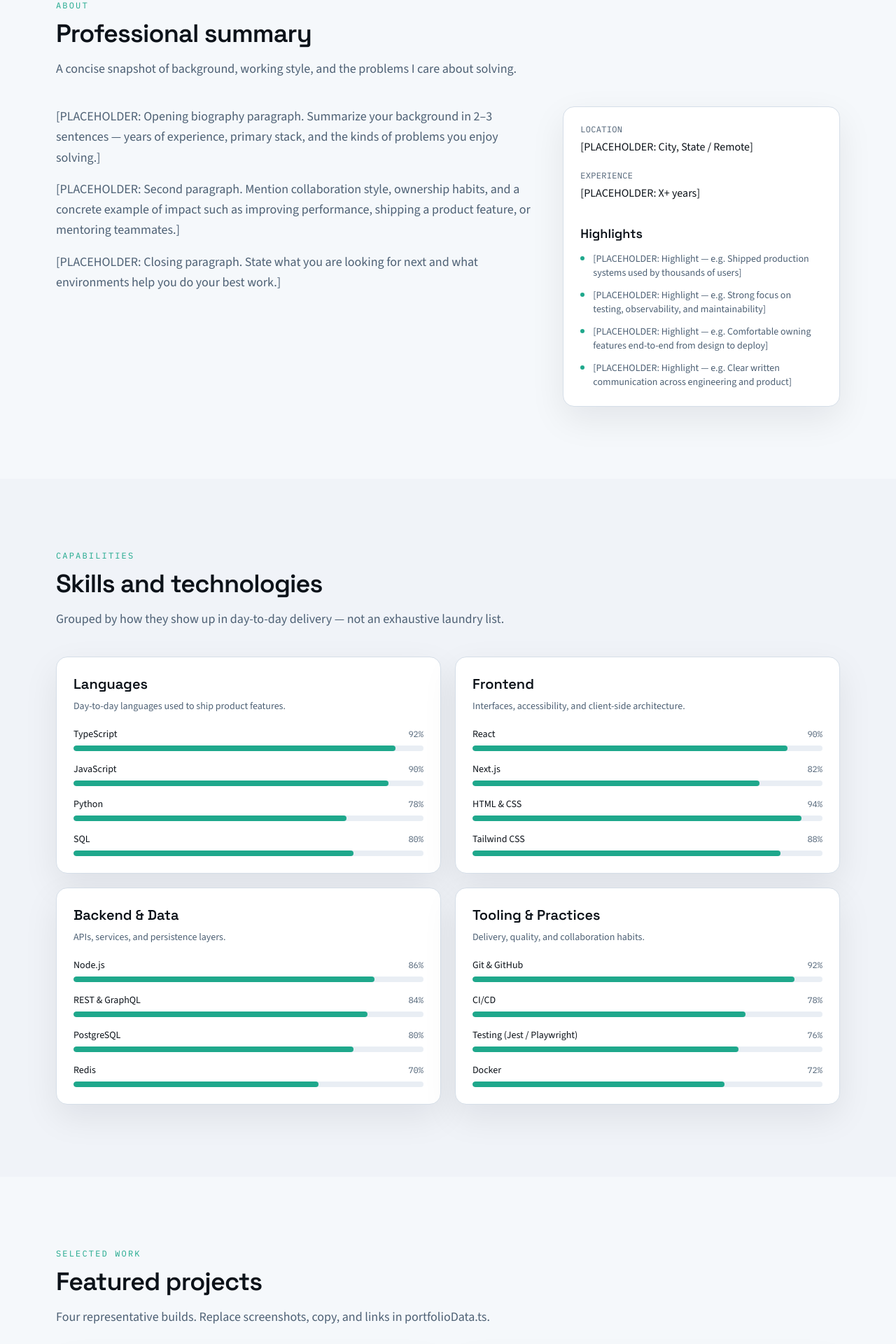
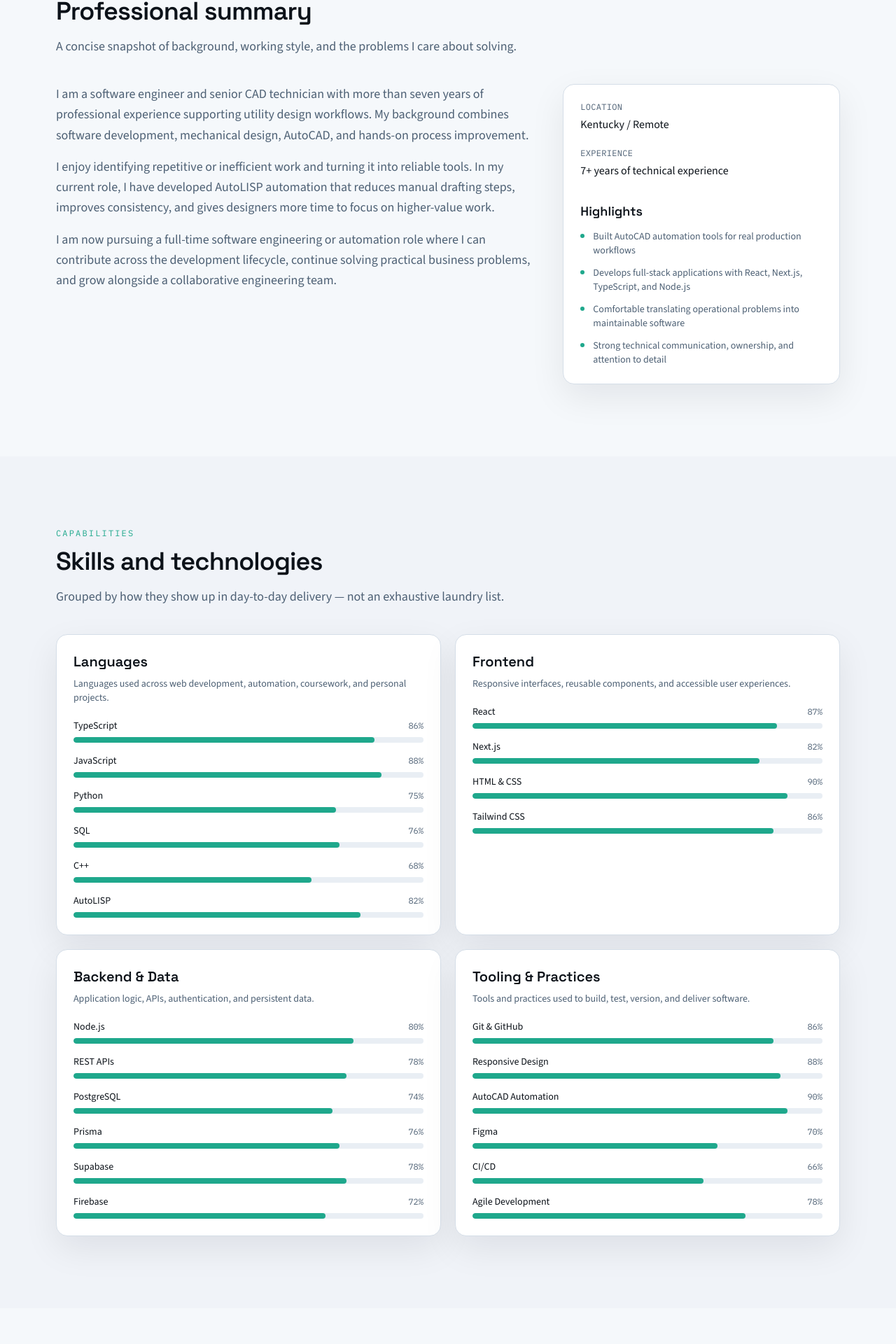
Before and after one commit to Christopher-Holland/SWE-Portfolio, a React (Vite) app: page / in a window 1280 px wide. Shown: the part 800-2720 px from the top of the page at 70% size. Built offline with nearby package versions, Linux system fonts and the light colour scheme.

Commit message:
Update: filling in personal info

```diff
--- a/src/data/portfolioData.ts
+++ b/src/data/portfolioData.ts
@@ -3,16 +3,16 @@ import type { PortfolioData } from '../types/portfolio';
 /**
  * Centralized portfolio content.
  *
- * Replace every [PLACEHOLDER] value with your real information before deploying.
- * Components import from this file only — edit here, not in section components.
+ * Replace remaining TODO values with your real links, contact details,
+ * screenshots, and resume path before deploying.
  */
 export const portfolioData: PortfolioData = {
   meta: {
-    siteTitle: '[PLACEHOLDER: Full Name] | Software Engineer',
+    siteTitle: 'Christopher Holland | Software Engineer',
     siteDescription:
-      'Portfolio of [PLACEHOLDER: Full Name], a software engineer specializing in [PLACEHOLDER: specialty area].',
-    authorName: '[PLACEHOLDER: Full Name]',
-    copyrightName: '[PLACEHOLDER: Full Name]',
+      'Portfolio of Christopher Holland, a software engineer and automation developer building practical web applications, internal tools, and AutoCAD workflow automation.',
+    authorName: 'Christopher Holland',
+    copyrightName: 'Christopher Holland',
   },
 
   nav: [
@@ -25,217 +25,264 @@ export const portfolioData: PortfolioData = {
   ],
 
   hero: {
-    greeting: 'Hello — I build software that ships.',
-    name: '[PLACEHOLDER: Full Name]',
-    title: '[PLACEHOLDER: Professional Title, e.g. Full-Stack Software Engineer]',
+    greeting: 'Hello — I build software that solves real problems.',
+    name: 'Christopher Holland',
+    title: 'Software Engineer & Automation Developer',
     tagline:
-      'I design and deliver reliable web applications with clear architecture, thoughtful UX, and measurable impact. Currently open to [PLACEHOLDER: role type] opportunities.',
+      'I build full-stack applications, internal tools, and workflow automation with a focus on practical design, maintainable code, and measurable improvements. Currently seeking full-time software engineering and automation opportunities.',
     primaryCta: { label: 'View projects', href: '#projects' },
-    secondaryCta: { label: 'Download resume', href: '#resume-placeholder' },
-    availability: '[PLACEHOLDER: Available for new opportunities — City, ST]',
+    secondaryCta: {
+      label: 'Download resume',
+      href: '/TODO-christopher-holland-resume.pdf',
+    },
+    availability: 'Open to full-time opportunities — Kentucky / Remote',
   },
 
   about: {
     heading: 'Professional summary',
     paragraphs: [
-      '[PLACEHOLDER: Opening biography paragraph. Summarize your background in 2–3 sentences — years of experience, primary stack, and the kinds of problems you enjoy solving.]',
-      '[PLACEHOLDER: Second paragraph. Mention collaboration style, ownership habits, and a concrete example of impact such as improving performance, shipping a product feature, or mentoring teammates.]',
-      '[PLACEHOLDER: Closing paragraph. State what you are looking for next and what environments help you do your best work.]',
+      'I am a software engineer and senior CAD technician with more than seven years of professional experience supporting utility design workflows. My background combines software development, mechanical design, AutoCAD, and hands-on process improvement.',
+      'I enjoy identifying repetitive or inefficient work and turning it into reliable tools. In my current role, I have developed AutoLISP automation that reduces manual drafting steps, improves consistency, and gives designers more time to focus on higher-value work.',
+      'I am now pursuing a full-time software engineering or automation role where I can contribute across the development lifecycle, continue solving practical business problems, and grow alongside a collaborative engineering team.',
     ],
     highlights: [
-      '[PLACEHOLDER: Highlight — e.g. Shipped production systems used by thousands of users]',
-      '[PLACEHOLDER: Highlight — e.g. Strong focus on testing, observability, and maintainability]',
-      '[PLACEHOLDER: Highlight — e.g. Comfortable owning features end-to-end from design to deploy]',
-      '[PLACEHOLDER: Highlight — e.g. Clear written communication across engineering and product]',
+      'Built AutoCAD automation tools for real production workflows',
+      'Develops full-stack applications with React, Next.js, TypeScript, and Node.js',
+      'Comfortable translating operational problems into maintainable software',
+      'Strong technical communication, ownership, and attention to detail',
     ],
-    location: '[PLACEHOLDER: City, State / Remote]',
-    yearsExperience: '[PLACEHOLDER: X+ years]',
+    location: 'Kentucky / Remote',
+    yearsExperience: '7+ years of technical experience',
   },
 
   skills: [
     {
       title: 'Languages',
-      description: 'Day-to-day languages used to ship product features.',
+      description:
+        'Languages used across web development, automation, coursework, and personal projects.',
       skills: [
-        { name: 'TypeScript', level: 92 },
-        { name: 'JavaScript', level: 90 },
-        { name: 'Python', level: 78 },
-        { name: 'SQL', level: 80 },
+        { name: 'TypeScript', level: 86 },
+        { name: 'JavaScript', level: 88 },
+        { name: 'Python', level: 75 },
+        { name: 'SQL', level: 76 },
+        { name: 'C++', level: 68 },
+        { name: 'AutoLISP', level: 82 },
       ],
     },
     {
       title: 'Frontend',
-      description: 'Interfaces, accessibility, and client-side architecture.',
+      description:
+        'Responsive interfaces, reusable components, and accessible user experiences.',
       skills: [
-        { name: 'React', level: 90 },
+        { name: 'React', level: 87 },
         { name: 'Next.js', level: 82 },
-        { name: 'HTML & CSS', level: 94 },
-        { name: 'Tailwind CSS', level: 88 },
+        { name: 'HTML & CSS', level: 90 },
+        { name: 'Tailwind CSS', level: 86 },
       ],
     },
     {
       title: 'Backend & Data',
-      description: 'APIs, services, and persistence layers.',
+      description:
+        'Application logic, APIs, authentication, and persistent data.',
       skills: [
-        { name: 'Node.js', level: 86 },
-        { name: 'REST & GraphQL', level: 84 },
-        { name: 'PostgreSQL', level: 80 },
-        { name: 'Redis', level: 70 },
+        { name: 'Node.js', level: 80 },
+        { name: 'REST APIs', level: 78 },
+        { name: 'PostgreSQL', level: 74 },
+        { name: 'Prisma', level: 76 },
+        { name: 'Supabase', level: 78 },
+        { name: 'Firebase', level: 72 },
       ],
     },
     {
       title: 'Tooling & Practices',
-      description: 'Delivery, quality, and collaboration habits.',
+      description:
+        'Tools and practices used to build, test, version, and deliver software.',
       skills: [
-        { name: 'Git & GitHub', level: 92 },
-        { name: 'CI/CD', level: 78 },
-        { name: 'Testing (Jest / Playwright)', level: 76 },
-        { name: 'Docker', level: 72 },
+        { name: 'Git & GitHub', level: 86 },
+        { name: 'Responsive Design', level: 88 },
+        { name: 'AutoCAD Automation', level: 90 },
+        { name: 'Figma', level: 70 },
+        { name: 'CI/CD', level: 66 },
+        { name: 'Agile Development', level: 78 },
       ],
     },
   ],
 
   projects: [
     {
-      id: 'project-atlas',
-      title: '[PLACEHOLDER: Project Name — Atlas Dashboard]',
+      id: 'deckhaven',
+      title: 'DeckHaven',
       shortDescription:
-        'A real-time operations dashboard for monitoring distributed service health.',
+        'A full-stack platform for organizing Magic: The Gathering decks, cards, and collections.',
       longSummary:
-        '[PLACEHOLDER: Longer project summary. Describe the problem, your role, technical approach, and outcome. Example: Designed a React + Node dashboard that reduced incident triage time by surfacing latency and error budgets in one place.]',
-      technologies: ['React', 'TypeScript', 'Node.js', 'WebSockets', 'PostgreSQL'],
-      imageSrc: '/project-atlas.svg',
+        'DeckHaven is a responsive portfolio application built to help Magic: The Gathering players organize decks and collection data in one place. The project demonstrates full-stack development, relational data modeling, reusable React components, responsive layouts, and iterative product design.',
+      technologies: [
+        'Next.js',
+        'React',
+        'TypeScript',
+        'Tailwind CSS',
+        'Prisma',
+        'Supabase',
+      ],
+      imageSrc: '/TODO-deckhaven-screenshot.png',
       imageAlt:
-        'Placeholder screenshot of the Atlas Dashboard project showing a dark analytics interface',
-      githubUrl: 'https://github.com/placeholder-username/atlas-dashboard',
-      liveUrl: 'https://example.com/atlas-dashboard',
+        'DeckHaven interface showing Magic: The Gathering deck and collection management tools',
+      githubUrl: 'TODO_GITHUB_URL_DECKHAVEN',
+      liveUrl: 'TODO_LIVE_URL_DECKHAVEN',
       featured: true,
     },
     {
-      id: 'project-harbor',
-      title: '[PLACEHOLDER: Project Name — Harbor CMS]',
+      id: 'utilityops-workload-tracker',
+      title: 'UtilityOps Workload Tracker',
       shortDescription:
-        'A content platform with role-based publishing workflows and preview environments.',
+        'An internal operations dashboard for tracking projects, assignments, workload, deadlines, and team capacity.',
       longSummary:
-        '[PLACEHOLDER: Longer project summary. Cover architecture decisions such as draft/publish flows, access control, and how preview deployments were integrated into the editorial process.]',
-      technologies: ['Next.js', 'TypeScript', 'Prisma', 'PostgreSQL', 'Tailwind CSS'],
-      imageSrc: '/project-harbor.svg',
+        'UtilityOps Workload Tracker is a production-inspired management platform designed around the needs of utility design teams. It brings project status, employee workload, scheduling, deadlines, and operational reporting into one interface. The project demonstrates dashboard architecture, data visualization, component-driven design, and business-focused product development.',
+      technologies: [
+        'Next.js',
+        'React',
+        'TypeScript',
+        'Tailwind CSS',
+        'Prisma',
+        'PostgreSQL',
+      ],
+      imageSrc: '/TODO-utilityops-screenshot.png',
       imageAlt:
-        'Placeholder screenshot of the Harbor CMS project showing an editorial content layout',
-      githubUrl: 'https://github.com/placeholder-username/harbor-cms',
-      liveUrl: 'https://example.com/harbor-cms',
+        'UtilityOps dashboard showing project status, team workload, and operational metrics',
+      githubUrl: 'TODO_GITHUB_URL_UTILITYOPS',
+      liveUrl: 'TODO_LIVE_URL_UTILITYOPS',
+      featured: true,
+    },
+    /*{
+      id: 'autocad-automation-suite',
+      title: 'AutoCAD Automation Suite',
+      shortDescription:
+        'A collection of AutoLISP tools that automate repetitive drafting and utility-design workflows.',
+      longSummary:
+        'This suite was created to solve real production bottlenecks in utility drafting. The tools automate block placement, text creation, layer processing, rotations, duplicate cleanup, and other repetitive AutoCAD tasks. The project demonstrates requirements gathering, iterative testing, debugging, workflow analysis, and measurable process improvement in a professional environment.',
+      technologies: [
+        'AutoLISP',
+        'AutoCAD',
+        'CAD Automation',
+        'DXF',
+        'Workflow Design',
+      ],
+      imageSrc: '/TODO-autocad-automation-screenshot.png',
+      imageAlt:
+        'AutoCAD utility drawing demonstrating custom drafting automation tools',
+      githubUrl: 'TODO_GITHUB_OR_CASE_STUDY_URL_AUTOCAD',
+      liveUrl: 'TODO_DEMO_OR_CASE_STUDY_URL_AUTOCAD',
       featured: true,
     },
     {
-      id: 'project-signal',
-      title: '[PLACEHOLDER: Project Name — Signal CLI]',
+      id: 'drag-tree',
+      title: 'Drag Racing Tree Simulator',
       shortDescription:
-        'A developer CLI that scaffolds observability hooks into existing Node services.',
+        'An interactive drag-racing reaction-time game with staging, countdown, green-light, and red-light logic.',
       longSummary:
-        '[PLACEHOLDER: Longer project summary. Explain why the CLI exists, what boilerplate it removes, and how teams adopted it for consistent logging and metrics instrumentation.]',
-      technologies: ['Node.js', 'TypeScript', 'Commander', 'OpenTelemetry'],
-      imageSrc: '/project-signal.svg',
+        'The Drag Racing Tree Simulator recreates the timing and pressure of a drag-racing starting tree in the browser. It uses carefully managed timers and application state to handle pre-stage, stage, amber countdowns, reaction times, and early-launch red lights. The project combines a personal interest in drag racing with focused frontend engineering.',
+      technologies: ['React', 'TypeScript', 'Vite', 'CSS', 'Web APIs'],
+      imageSrc: '/TODO-drag-tree-screenshot.png',
       imageAlt:
-        'Placeholder screenshot of the Signal CLI project showing a terminal-inspired interface',
-      githubUrl: 'https://github.com/placeholder-username/signal-cli',
-      liveUrl: 'https://example.com/signal-cli',
+        'Drag Racing Tree Simulator showing staged lights and reaction-time controls',
+      githubUrl: 'TODO_GITHUB_URL_DRAG_TREE',
+      liveUrl: 'TODO_LIVE_URL_DRAG_TREE',
       featured: true,
-    },
-    {
-      id: 'project-northwind',
-      title: '[PLACEHOLDER: Project Name — Northwind Maps]',
-      shortDescription:
-        'An interactive mapping tool for visualizing field service coverage and routes.',
-      longSummary:
-        '[PLACEHOLDER: Longer project summary. Describe map rendering trade-offs, data ingestion, and performance work needed to keep interactions smooth on mobile devices.]',
-      technologies: ['React', 'Mapbox GL', 'TypeScript', 'Express', 'MongoDB'],
-      imageSrc: '/project-northwind.svg',
-      imageAlt:
-        'Placeholder screenshot of the Northwind Maps project showing a map-centric product UI',
-      githubUrl: 'https://github.com/placeholder-username/northwind-maps',
-      liveUrl: 'https://example.com/northwind-maps',
-      featured: true,
-    },
+    }*/,
   ],
 
   experience: [
     {
-      id: 'exp-1',
-      role: '[PLACEHOLDER: Job Title — Senior Software Engineer]',
-      company: '[PLACEHOLDER: Employer Name]',
-      location: '[PLACEHOLDER: City, ST / Remote]',
-      startDate: '[PLACEHOLDER: Mon YYYY]',
+      id: 'exp-entrust',
+      role: 'Senior CAD Technician',
+      company: 'ENTRUST Solutions Group',
+      location: 'Remote',
+      startDate: 'Aug 2019',
       endDate: 'Present',
       summary:
-        '[PLACEHOLDER: One-sentence role summary covering team scope and product domain.]',
+        'Support underground natural-gas design and drafting workflows while developing automation that improves speed, consistency, and usability.',
       achievements: [
-        '[PLACEHOLDER: Achievement with measurable outcome, e.g. reduced API p95 latency by 35%.]',
-        '[PLACEHOLDER: Achievement about ownership, e.g. led migration of legacy module to TypeScript.]',
-        '[PLACEHOLDER: Achievement about collaboration, e.g. partnered with design to ship accessible UI.]',
+        'Developed AutoLISP tools that automate repetitive drafting tasks including block placement, text generation, rotations, layer processing, and drawing cleanup.',
+        'Translate engineering information, GIS data, DXF files, markups, and field documentation into accurate construction drawings and as-built records.',
+        'Collaborate with designers, engineers, managers, and end users to identify workflow problems, test solutions, and refine production tools.',
+        'Recognized as Employee of the Month for performance, reliability, and contributions to team operations.',
       ],
-      technologies: ['TypeScript', 'React', 'Node.js', 'PostgreSQL', 'AWS'],
+      technologies: [
+        'AutoCAD',
+        'AutoLISP',
+        'DXF',
+        'GIS Data',
+        'Utility Design',
+        'Process Automation',
+      ],
     },
     {
-      id: 'exp-2',
-      role: '[PLACEHOLDER: Job Title — Software Engineer]',
-      company: '[PLACEHOLDER: Previous Employer Name]',
-      location: '[PLACEHOLDER: City, ST]',
-      startDate: '[PLACEHOLDER: Mon YYYY]',
-      endDate: '[PLACEHOLDER: Mon YYYY]',
+      id: 'exp-aerotek',
+      role: 'CAD Technician',
+      company: 'Aerotek — Contract Assignment',
+      location: 'Kentucky / Remote',
+      startDate: 'Feb 2019',
+      endDate: 'Aug 2019',
       summary:
-        '[PLACEHOLDER: Role summary describing product area and engineering responsibilities.]',
+        'Produced and revised utility design drawings while learning client standards, drafting workflows, and quality-control requirements.',
       achievements: [
-        '[PLACEHOLDER: Shipped feature X that improved conversion / retention / reliability.]',
-        '[PLACEHOLDER: Improved test coverage or CI pipeline reliability for the squad.]',
-        '[PLACEHOLDER: Mentored interns or improved onboarding documentation.]',
+        'Created and updated underground utility drawings using AutoCAD and client-provided design information.',
+        'Maintained drawing accuracy while working within established CAD standards and production deadlines.',
+        'Transitioned from contract status into a permanent role based on performance and reliability.',
       ],
-      technologies: ['JavaScript', 'React', 'Express', 'MongoDB', 'Docker'],
-    },
-    {
-      id: 'exp-3',
-      role: '[PLACEHOLDER: Job Title — Junior / Associate Software Engineer]',
-      company: '[PLACEHOLDER: Earlier Employer Name]',
-      location: '[PLACEHOLDER: City, ST]',
-      startDate: '[PLACEHOLDER: Mon YYYY]',
-      endDate: '[PLACEHOLDER: Mon YYYY]',
-      summary:
-        '[PLACEHOLDER: Early-career role summary focusing on growth and foundational contributions.]',
-      achievements: [
-        '[PLACEHOLDER: Delivered bug fixes and small features across the product surface.]',
-        '[PLACEHOLDER: Learned production debugging, code review, and agile delivery practices.]',
+      technologies: [
+        'AutoCAD',
+        'Technical Drafting',
+        'Utility Design',
+        'Quality Control',
       ],
-      technologies: ['JavaScript', 'HTML', 'CSS', 'REST APIs'],
     },
   ],
 
   education: [
     {
-      id: 'edu-1',
-      degree: '[PLACEHOLDER: Degree — B.S. Computer Science]',
-      school: '[PLACEHOLDER: University Name]',
-      location: '[PLACEHOLDER: City, ST]',
-      startDate: '[PLACEHOLDER: YYYY]',
-      endDate: '[PLACEHOLDER: YYYY]',
+      id: 'edu-bachelors',
+      degree:
+        'Bachelor of Science in Computer Science — Software Engineering',
+      school: 'Southern New Hampshire University',
+      location: 'Online',
+      startDate: '2023',
+      endDate: '2025',
       details:
-        '[PLACEHOLDER: Brief note about focus area, honors, or relevant coursework.]',
+        'Completed a software engineering-focused computer science degree with a 3.97 GPA while working full-time.',
       highlights: [
-        '[PLACEHOLDER: Relevant coursework — Algorithms, Distributed Systems, HCI]',
-        '[PLACEHOLDER: Capstone / thesis title]',
-        '[PLACEHOLDER: Academic honor or leadership role]',
+        'Coursework included software engineering, algorithms, databases, application development, testing, and secure coding',
+        'Built applications using JavaScript, TypeScript, Python, C++, SQL, and modern web frameworks',
+        'Graduated with a 3.97 GPA',
       ],
     },
     {
-      id: 'edu-2',
-      degree: '[PLACEHOLDER: Certificate — Full-Stack Web Development]',
-      school: '[PLACEHOLDER: Bootcamp or Platform Name]',
-      location: 'Online',
-      startDate: '[PLACEHOLDER: YYYY]',
-      endDate: '[PLACEHOLDER: YYYY]',
+      id: 'edu-mechanical-design',
+      degree: 'Associate of Arts in Mechanical Design',
+      school: 'Maysville Community and Technical College',
+      location: 'Kentucky',
+      startDate: '2020',
+      endDate: '2020',
       details:
-        '[PLACEHOLDER: Optional additional education or professional certificate details.]',
+        'Completed an applied degree focused on technical drafting, mechanical design, 3D modeling, and CAD workflows.',
       highlights: [
-        '[PLACEHOLDER: Built X full-stack applications as part of the program]',
-        '[PLACEHOLDER: Focus areas — React, Node, databases, deployment]',
+        'Graduated with a 4.0 GPA',
+        'Completed technical training in AutoCAD and 3D modeling',
+        'Developed a strong foundation in design documentation and manufacturing-oriented problem solving',
+      ],
+    },
+    {
+      id: 'edu-general-studies',
+      degree: 'Associate of Science in General Studies',
+      school: 'Maysville Community and Technical College',
+      location: 'Kentucky',
+      startDate: '2012',
+      endDate: '2015',
+      details:
+        'Completed a broad undergraduate program that provided a foundation for later technical and software-focused education.',
+      highlights: [
+        'Graduated with a 3.5 GPA',
+        'Completed foundational mathematics, science, communication, and general education coursework',
       ],
     },
   ],
@@ -243,34 +290,30 @@ export const portfolioData: PortfolioData = {
   contact: {
     heading: 'Let’s build something useful',
     description:
-      'Open to [PLACEHOLDER: full-time / contract / remote] roles. Prefer email for first contact — I typically respond within two business days.',
-    email: 'hello@placeholder-email.com',
-    phone: '[PLACEHOLDER: +1 (555) 000-0000]',
-    location: '[PLACEHOLDER: City, State — Open to remote]',
-    resumeUrl: '#resume-placeholder',
+      'I am open to full-time software engineering, automation, and development opportunities. Email is the best way to reach me.',
+    email: 'christophermholland004@gmail.com',
+    phone: 'TODO_PHONE_NUMBER',
+    location: 'Kentucky — Open to remote opportunities',
+    resumeUrl: '/TODO-christopher-holland-resume.pdf',
     formNote:
-      'This page does not submit a live form. Use the email link or update the contact section to wire your preferred form provider.',
+      'Use the email link to contact me directly. A live contact form may be added in a future update.',
   },
 
   social: [
     {
       label: 'GitHub',
-      href: 'https://github.com/placeholder-username',
+      href: 'https://github.com/christopher-holland',
       icon: 'github',
     },
     {
       label: 'LinkedIn',
-      href: 'https://www.linkedin.com/in/placeholder-profile',
+      href: 'https://www.linkedin.com/in/cmholland',
       icon: 'linkedin',
     },
-    {
-      label: 'Portfolio site',
-      href: 'https://example.com',
-      icon: 'globe',
-    },
+
     {
       label: 'Email',
-      href: 'mailto:hello@placeholder-email.com',
+      href: 'mailto:christophermholland004@gmail.com',
       icon: 'email',
     },
   ],
```
